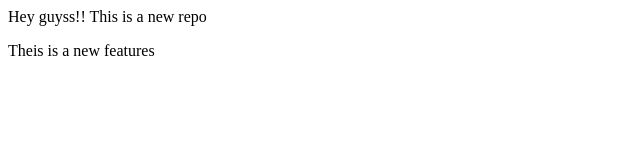
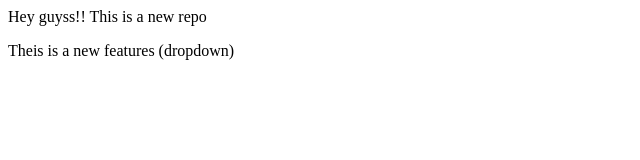
Before and after one commit to Aishwarya356/localrepo, a plain HTML site: page index.html in a window 1280 px wide. Shown: the full height of the page, 0-640 px from the left. Drawn offline with Linux system fonts and the light colour scheme.

```diff
--- a/index.html
+++ b/index.html
@@ -1,2 +1,2 @@
 <p>Hey guyss!! This is a new repo</p>
-<p>Theis is a new features</p>
+<p>Theis is a new features (dropdown)</p>
```
